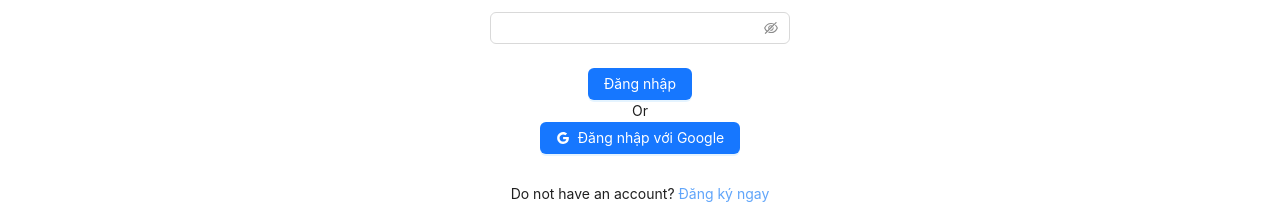
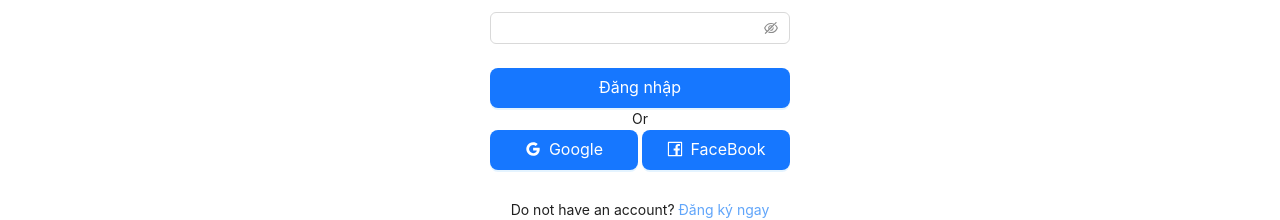
Before and after one commit to hiepfre3101/frontend_market, a React (Vite) app: page /login in a window 1280 px wide. Shown: the part 451-671 px from the top of the page. Built offline with nearby package versions, Linux system fonts and the light colour scheme; no server answers.

Commit message:
login with facebook

```diff
--- a/src/pages/Auth/LoginPage.tsx
+++ b/src/pages/Auth/LoginPage.tsx
@@ -6,7 +6,7 @@ import { useEffect } from 'react';
 import { useDispatch } from 'react-redux';
 import { useLoginMutation } from '../../services/auth.service';
 import { saveTokenAndUser } from '../../slices/authSlice';
-import { GoogleOutlined } from '@ant-design/icons';
+import { FacebookOutlined, GoogleOutlined } from '@ant-design/icons';
 import { AuthLoginInput } from '../../interfaces/auth';
 
 const LoginPage = () => {
@@ -16,7 +16,7 @@ const LoginPage = () => {
 
    useEffect(() => {
       if (error && 'data' in error) {
-         const data = error.data as { message: string }
+         const data = error.data as { message: string };
          if ('message' in data) message.error(data?.message);
       }
    }, [error]);
@@ -68,15 +68,34 @@ const LoginPage = () => {
                   <Input.Password />
                </Form.Item>
                <Form.Item style={{ textAlign: 'center' }}>
-                  <Button type='primary' htmlType='submit'>
+                  <Button type='primary' className='w-full' size='large' htmlType='submit'>
                      Đăng nhập
                   </Button>
                   <p style={{ textAlign: 'center' }}>Or</p>
-                  <Link to={'http://localhost:8000/api/auth/google/login'}>
-                     <Button htmlType='button' type='primary' icon={<GoogleOutlined />}>
-                        Đăng nhập với Google
-                     </Button>
-                  </Link>
+                  <div className='flex gap-1 items-center justify-between'>
+                     <Link className='w-full' to={'http://localhost:8000/api/auth/google/login'}>
+                        <Button
+                           size='large'
+                           className='w-full'
+                           htmlType='button'
+                           type='primary'
+                           icon={<GoogleOutlined />}
+                        >
+                           Google
+                        </Button>
+                     </Link>
+                     <Link className='w-full' to={'http://localhost:8000/api/auth/facebook/login'}>
+                        <Button
+                           className='w-full'
+                           size='large'
+                           htmlType='button'
+                           type='primary'
+                           icon={<FacebookOutlined />}
+                        >
+                           FaceBook
+                        </Button>
+                     </Link>
+                  </div>
                </Form.Item>
                <Form.Item style={{ textAlign: 'center' }}>
                   <p>
--- a/src/pages/Auth/SignupPage.tsx
+++ b/src/pages/Auth/SignupPage.tsx
@@ -5,7 +5,7 @@ import { useEffect } from 'react';
 import { useDispatch } from 'react-redux';
 import { useSignupMutation } from '../../services/auth.service';
 import { saveTokenAndUser } from '../../slices/authSlice';
-import { GoogleOutlined } from '@ant-design/icons';
+import { FacebookOutlined, GoogleOutlined } from '@ant-design/icons';
 import { RuleObject } from 'antd/es/form';
 import { AuthSignupInput } from '../../interfaces/auth';
 
@@ -16,7 +16,7 @@ const SignupPage = () => {
 
    useEffect(() => {
       if (error && 'data' in error) {
-         const data = error.data as { message: string }
+         const data = error.data as { message: string };
          if ('message' in data) message.error(data?.message);
       }
    }, [error]);
@@ -104,15 +104,28 @@ const SignupPage = () => {
                   <Input.Password />
                </Form.Item>
                <Form.Item style={{ textAlign: 'center' }}>
-                  <Button type='primary' htmlType='submit'>
+                  <Button type='primary' className='w-full' size='large' htmlType='submit'>
                      Đăng ký
                   </Button>
                   <p style={{ textAlign: 'center' }}>Or</p>
-                  <Link to={'http://localhost:8000/api/auth/google/login'}>
-                     <Button htmlType='button' type='primary' icon={<GoogleOutlined />}>
-                        Đăng nhập với Google
-                     </Button>
-                  </Link>
+                  <div className='flex gap-1 items-center justify-between'>
+                     <Link className='w-full' to={'http://localhost:8000/api/auth/google/login'}>
+                        <Button size='large' className='w-full' htmlType='button' type='primary' icon={<GoogleOutlined />}>
+                           Google
+                        </Button>
+                     </Link>
+                     <Link className='w-full' to={'http://localhost:8000/api/auth/facebook/login'}>
+                        <Button
+                           className='w-full'
+                           size='large'
+                           htmlType='button'
+                           type='primary'
+                           icon={<FacebookOutlined />}
+                        >
+                           FaceBook
+                        </Button>
+                     </Link>
+                  </div>
                </Form.Item>
                <Form.Item style={{ textAlign: 'center' }}>
                   <p>
```
